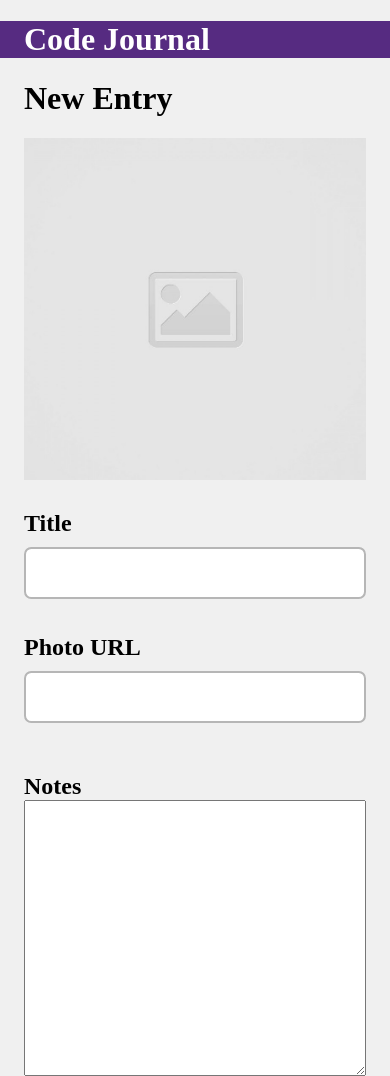
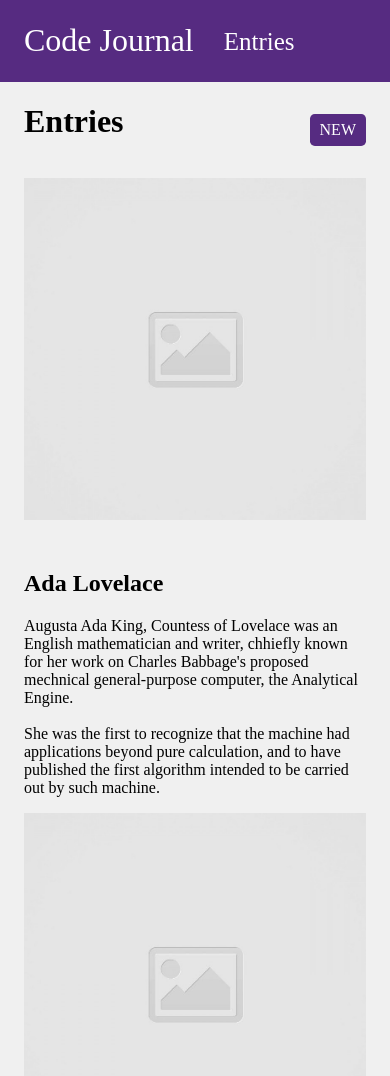
Before and after one commit to EvanS-Hong/Code-Journal, a website: page index.html in a window 390 px wide. Shown: the top 1076 px of the page. Drawn offline with Linux system fonts and the light colour scheme.

Commit message:
Added CSS for both desktop and mobile responsiveness #2

```diff
--- a/css/styles.css
+++ b/css/styles.css
@@ -3,11 +3,26 @@ body {
 }
 
 header {
+  padding-top: 1px;
+  padding-bottom: 1px;
   background-color: #562b81;
+}
+
+.header > h1 {
+  font-weight: 300;
 }
 
 header > .container > h1 {
   color: white;
+}
+
+.header > h2 {
+  color: white;
+  margin-right: auto;
+  font-weight: 200;
+  font-size: 25px;
+  margin-top: 1.08em;
+  margin-left: 30px;
 }
 
 img {
@@ -48,3 +63,28 @@ textarea {
 #submit:hover {
   cursor: pointer;
 }
+
+ul {
+  list-style-type: none;
+  padding-left: 0;
+}
+
+.row > p {
+  background: #562b81;
+  align-items: center;
+  margin-left: auto;
+  margin-top: auto;
+  padding-top: 7px;
+  padding-right: 10px;
+  padding-left: 10px;
+  padding-bottom: 7px;
+  border-radius: 0.3em;
+  color: white;
+}
+
+.empty > p {
+  display: flex;
+  justify-content: center;
+  margin-top: 30px;
+  font-size: 25px;
+}
--- a/index.html
+++ b/index.html
@@ -17,12 +17,13 @@
 </head>
 <body>
   <header>
-    <div class="container">
-      <h1 class="row column-full"> Code Journal </h1>
+    <div class="container row header">
+      <h1> Code Journal </h1>
+      <h2 class="view"> Entries </h2>
     </div>
   </header>
   <main class="container">
-    <div data-view="entry-form">
+    <div data-view="entry-form" class="hidden">
       <h1 class=" column-full"> New Entry</h1>
       <form id="form">
         <div class="row">
@@ -39,17 +40,32 @@
         <button id="submit" type="submit" name="save" class="row"> Save </button>
       </form>
     </div>
-    <div data-view="entries" class="hidden">
+    <div data-view="entries">
+      <div class="row column-full colum-half">
+        <h1> Entries </h1>
+        <p> NEW </p>
+      </div>
+      <div class="empty hidden">
+        <p> No entires have been recorded. </p>
+      </div>
       <ul>
         <li>
-          <img src="images/placeholder-image-square.jpg">
-          <h2> Ada Lovelace </h2>
-          <p> Augusta Ada King, Countess of Lovelace was an English mathematician and writer, chhiefly known for her work on Charles Babbage's proposed mechnical general-purpose computer, the Analytical Engine. <br> She was the first to recognize that the machine had applications beyond pure calculation, and to have published the first algorithm intended to be carried out by such machine. </p>
+          <div class="row">
+            <img class="column-half" src="images/placeholder-image-square.jpg">
+            <div class="column-half">
+              <h2> Ada Lovelace </h2>
+              <p> Augusta Ada King, Countess of Lovelace was an English mathematician and writer, chhiefly known for her work on Charles Babbage's proposed mechnical general-purpose computer, the Analytical Engine. <br><br> She was the first to recognize that the machine had applications beyond pure calculation, and to have published the first algorithm intended to be carried out by such machine. </p>
+            </div>
+          </div>
         </li>
         <li>
-          <img src="images/placeholder-image-square.jpg">
-          <h2> JavaScript</h2>
-          <p> JavaScript, often abbreviated as JS, is a programming languag that confroms to the ECMAScript specification. <br> JavaScript is a high-level, often just-in-time compiled, and muli-paradigm. It has curly-bracket syntax, dynamic typing, prototype-based objectc=-orientation, and first-class functions.
+          <div class="row">
+            <img class="column-half" src="images/placeholder-image-square.jpg">
+            <div class="column-half">
+              <h2> JavaScript</h2>
+              <p> JavaScript, often abbreviated as JS, is a programming languag that confroms to the ECMAScript specification. <br><br> JavaScript is a high-level, often just-in-time compiled, and muli-paradigm. It has curly-bracket syntax, dynamic typing, prototype-based objectc=-orientation, and first-class functions.
+            </div>
+          </div>
           </p>
         </li>
       </ul>
```
